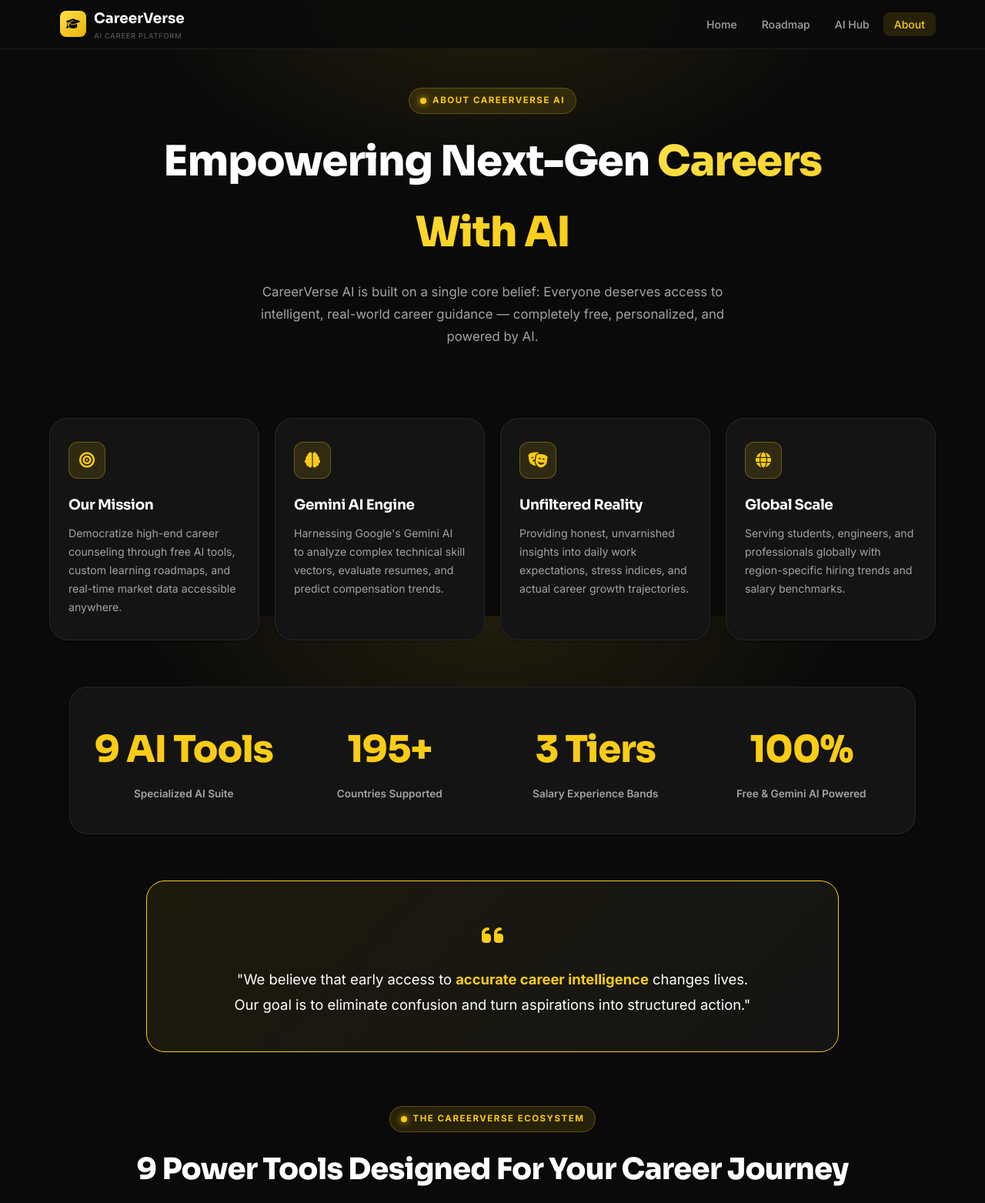
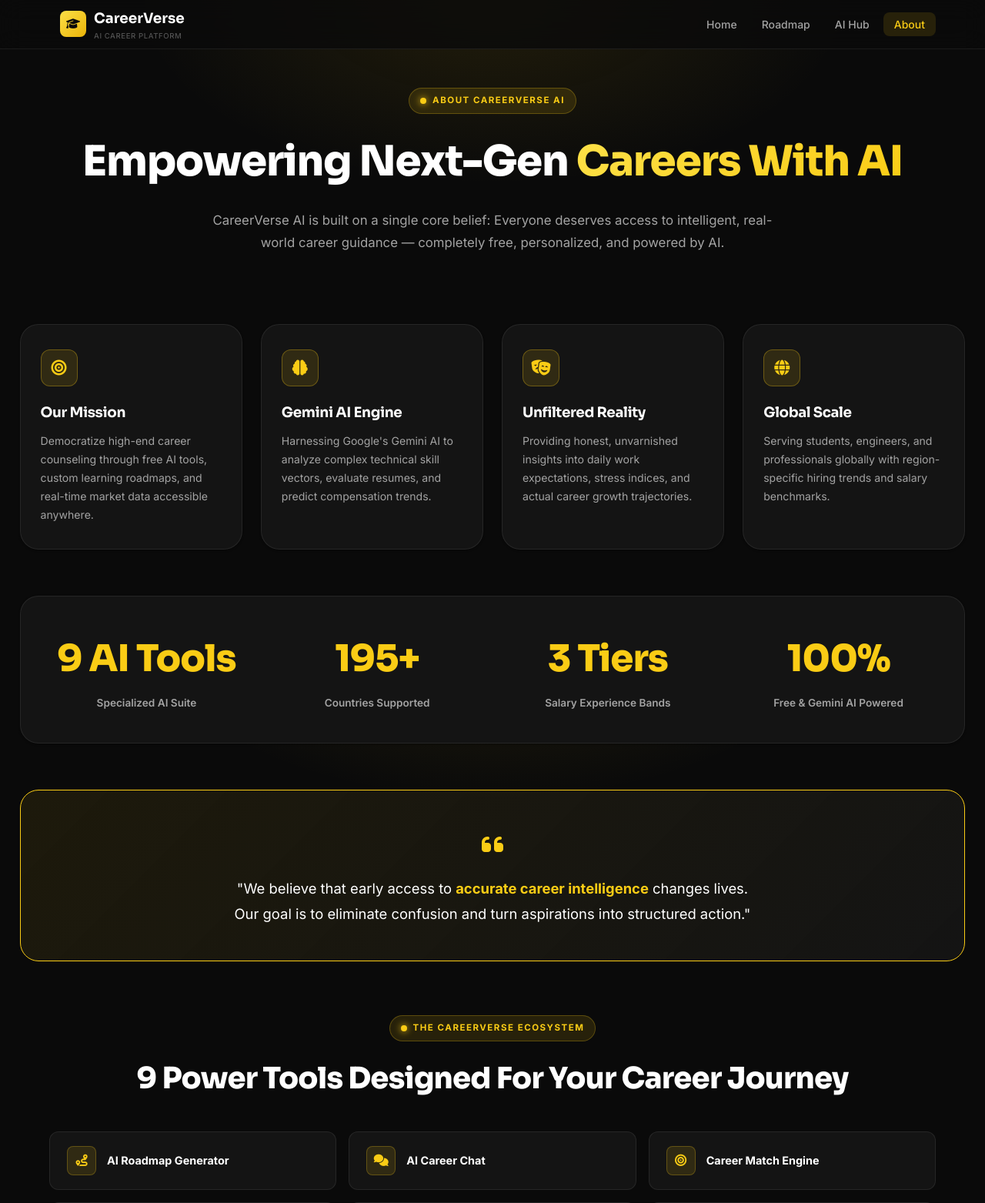
Before and after one commit to shubhodbirajdar928-hash/CareerVerse-AI, a Flask app: page /about in a window 1280 px wide. Shown: the top 1563 px of the page at 77% size. Run offline with Flask 3, Linux system fonts and the light colour scheme; some libraries are stand-ins or nearby versions.

Commit message:
Enforce full-width layout and cache busting on AI Hub and About pages

```diff
--- a/static/css/about.css
+++ b/static/css/about.css
@@ -5,10 +5,12 @@
 
 .about-hero {
     text-align: center;
-    padding: calc(var(--nav-height) + 50px) 5% 50px;
-    max-width: 1000px;
+    padding: calc(var(--nav-height) + 50px) 4% 50px;
+    max-width: 1600px;
+    width: 100%;
     margin: 0 auto;
     position: relative;
+    box-sizing: border-box;
 }
 
 .hero-badge {
@@ -49,7 +51,7 @@
 }
 
 .about-hero p {
-    max-width: 650px;
+    max-width: 750px;
     margin: 0 auto;
     color: var(--text-secondary);
     font-size: 1.05rem;
@@ -59,17 +61,18 @@
 /* ABOUT GRID / CARDS */
 
 .about-grid {
-    width: 90%;
-    max-width: 1200px;
+    width: 96%;
+    max-width: 1600px;
     margin: 40px auto 60px;
     display: grid;
     grid-template-columns: repeat(4, 1fr);
-    gap: 20px;
+    gap: 24px;
+    box-sizing: border-box;
 }
 
 .about-card {
     background: var(--bg-card);
-    padding: 30px 24px;
+    padding: 32px 26px;
     border-radius: var(--radius-xl);
     border: 1px solid var(--border);
     transition: var(--transition);
@@ -113,8 +116,8 @@
 /* STATS BAR */
 
 .stats {
-    width: 90%;
-    max-width: 1100px;
+    width: 96%;
+    max-width: 1600px;
     margin: 0 auto 60px;
     background: var(--bg-card);
     border: 1px solid var(--border);
@@ -125,6 +128,7 @@
     gap: 20px;
     text-align: center;
     box-shadow: var(--shadow-card);
+    box-sizing: border-box;
 }
 
 .stat-item h1 {
@@ -144,10 +148,11 @@
 /* MISSION BANNER */
 
 .mission-banner {
-    width: 90%;
-    max-width: 900px;
+    width: 96%;
+    max-width: 1600px;
     margin: 0 auto 70px;
     padding: 44px 36px;
+    box-sizing: border-box;
     background: linear-gradient(135deg, rgba(250, 204, 21, 0.08) 0%, var(--bg-card) 100%);
     border: 1px solid var(--accent);
     border-radius: var(--radius-xl);
--- a/templates/about.html
+++ b/templates/about.html
@@ -8,8 +8,8 @@
 
     <title>About Us | CareerVerse AI</title>
 
-    <link rel="stylesheet" href="{{ url_for('static', filename='css/common.css') }}">
-    <link rel="stylesheet" href="{{ url_for('static', filename='css/about.css') }}">
+    <link rel="stylesheet" href="{{ url_for('static', filename='css/common.css') }}?v=20260807_v9999">
+    <link rel="stylesheet" href="{{ url_for('static', filename='css/about.css') }}?v=20260807_v9999">
     <link rel="stylesheet" href="https://cdnjs.cloudflare.com/ajax/libs/font-awesome/6.6.0/css/all.min.css">
 </head>
 
--- a/templates/ai_tools.html
+++ b/templates/ai_tools.html
@@ -8,8 +8,8 @@
 
     <title>AI Hub | CareerVerse AI</title>
 
-    <link rel="stylesheet" href="{{ url_for('static', filename='css/common.css') }}">
-    <link rel="stylesheet" href="{{ url_for('static', filename='css/ai_tools.css') }}">
+    <link rel="stylesheet" href="{{ url_for('static', filename='css/common.css') }}?v=20260807_v9999">
+    <link rel="stylesheet" href="{{ url_for('static', filename='css/ai_tools.css') }}?v=20260807_v9999">
     <link rel="stylesheet" href="https://cdnjs.cloudflare.com/ajax/libs/font-awesome/6.6.0/css/all.min.css">
 </head>
 
```
Also changed, not shown: static/css/ai_tools.css (+17 -8 lines).
